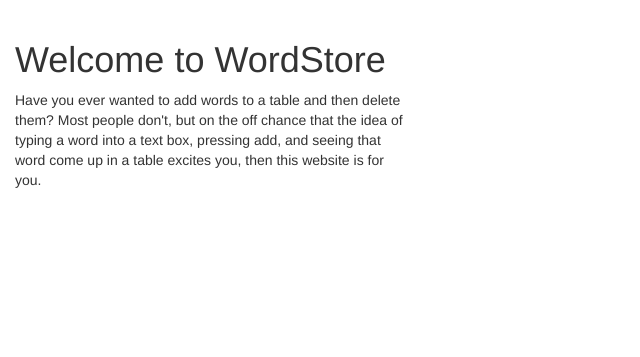
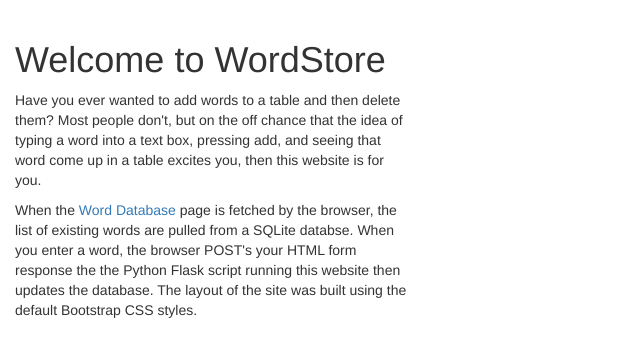
Before and after one commit to ChrisHein25/google_test, a Flask app: page / in a window 1280 px wide. Shown: the part 52-409 px from the top of the page, without its empty margins (0-640 px from the left). Run offline with Flask 2, Linux system fonts and the light colour scheme; some libraries are stand-ins or nearby versions.

Commit message:
site description

```diff
--- a/templates/index.html
+++ b/templates/index.html
@@ -3,6 +3,9 @@
 <div class="col-sm-4">
 <h1>Welcome to WordStore</h1>
 <p>Have you ever wanted to add words to a table and then delete them? Most people don't, but on the off chance that the idea of typing a word into a text box, pressing add, and seeing that word come up in a table excites you, then this website is for you.</p>
+
+<p>When the <a href="/words">Word Database</a> page is fetched by the browser, the list of existing words are pulled from a SQLite databse. When you enter a word, the browser POST's your HTML form response the the Python Flask script running this website then updates the database. The layout of the site was built using the default Bootstrap CSS styles.</p>
+
 </div>
 
 {% endblock %}
```
